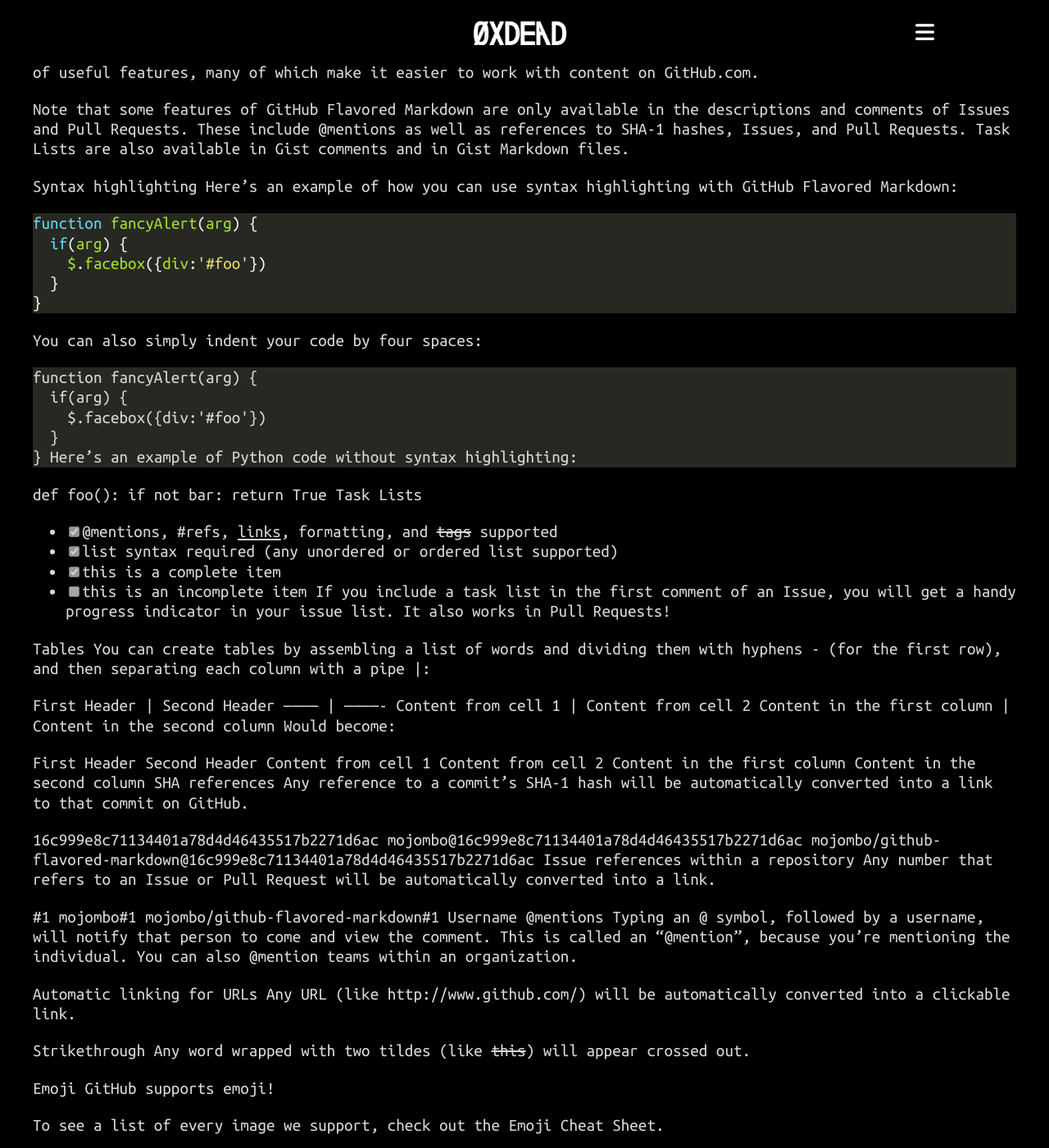
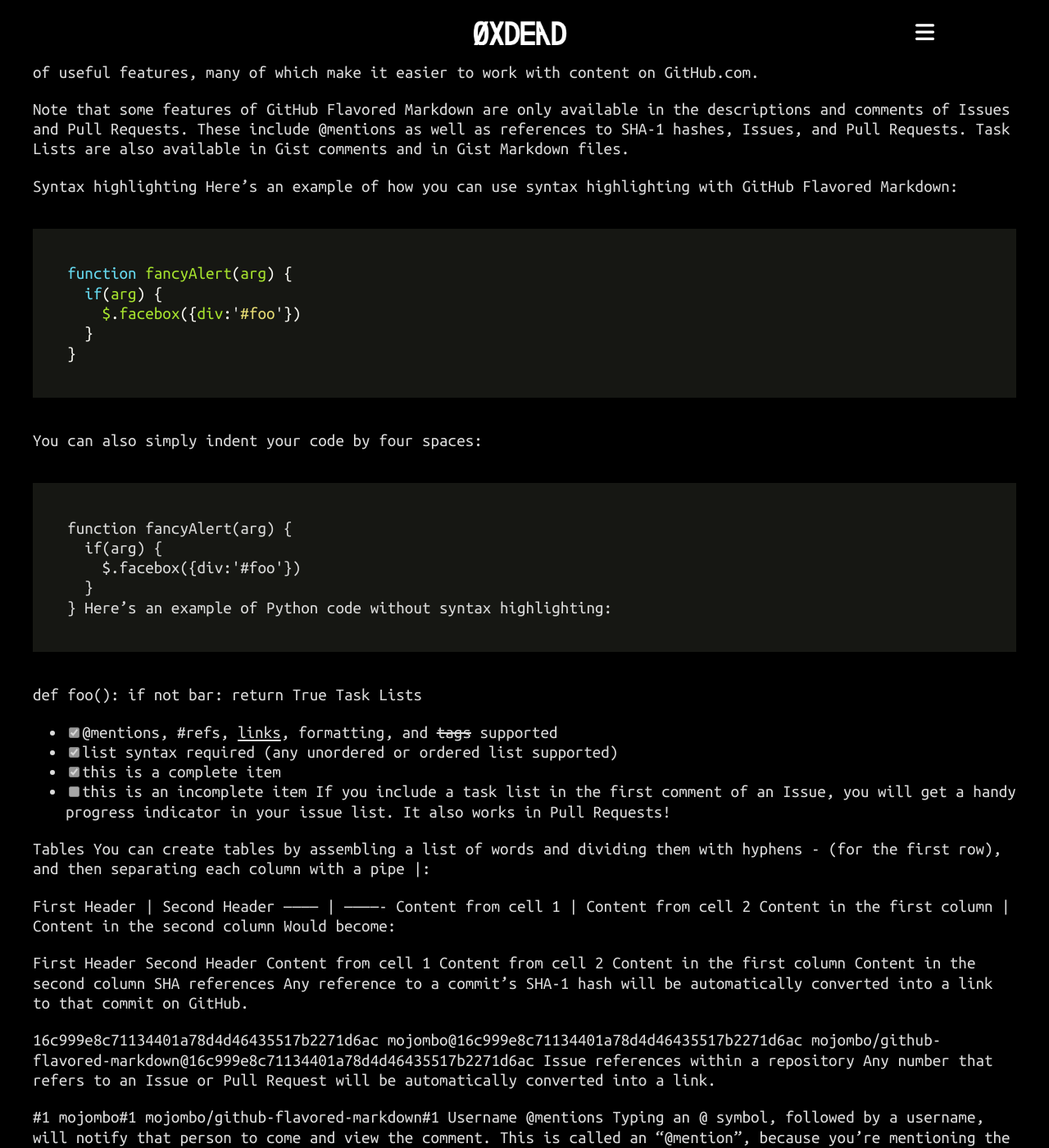
Before and after one commit to bitcriminals/bitcriminals.github.io, a Jekyll site: the page built from _posts/2021-04-29-testpost.md, in a window 1280 px wide and 1400 px high, scrolled down 2364 px. Shown: the whole window at 82% size. Built offline with Jekyll 4.4.1, drawn with Linux system fonts in a browser that asks for light colours; nearby versions of some CDN libraries.

Commit message:
Bug fixes

```diff
--- a/css/post.css
+++ b/css/post.css
@@ -1,6 +1,6 @@
 @import "code.css";
 
-main *:not(h1:first-child, p.author, figure, pre) {
+main *:not(h1:first-child, p.author, .highlight, pre) {
     margin: revert;
     padding: revert;
 }
@@ -55,13 +55,13 @@ main img {
     max-width: 100%;
 }
 
-figure.highlight {
+.highlight {
     padding: 1em;
     margin: 40px 0;
     background-color: #161713;
 }
 
-figure.highlight pre {
+.highlight pre {
     background-color: transparent;
     margin: 0;
 }
```
